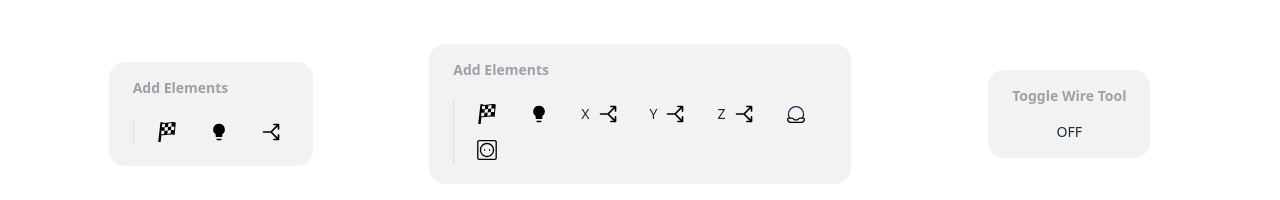
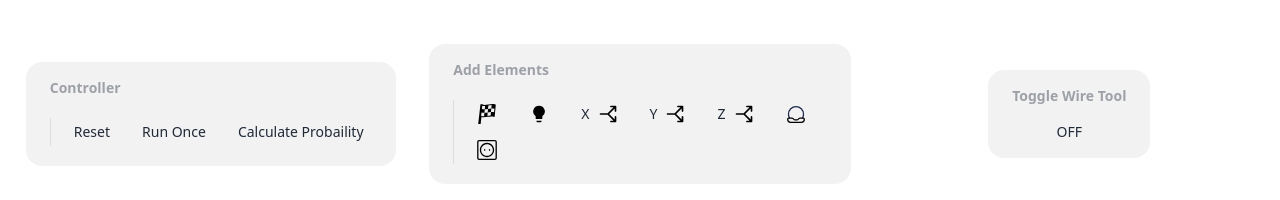
Before and after one commit to AngleSideAngle/Stern-Gerlach-Simulator, a SvelteKit app: page / in a window 1280 px wide. Shown: the part 136-336 px from the top of the page. Built offline with nearby package versions, Linux system fonts and the light colour scheme.

Commit message:
control fixes and removal of dark mode

```diff
--- a/src/routes/+page.svelte
+++ b/src/routes/+page.svelte
@@ -177,105 +177,29 @@
 
     <!-- Menu -->
     <div class="grid md:grid-cols-3 gap-2">
-      <!-- Element Selector -->
+      <!-- Controller -->
       <div class="grid flex-grow place-items-center">
         <ul class="menu bg-base-200 w-70 rounded-box">
           <li>
-            <h2 class="menu-title">Add Elements</h2>
+            <h2 class="menu-title">Controller</h2>
             <ul class="menu menu-horizontal bg-base-200 rounded-box">
               <li>
+                <button on:click={reset}>
+                  Reset
+                </button>
+              </li>
+              <li>
                 <button
-                  on:click={() => {
-                    (toggledElementType = new Ender()), (isWireToggled = false);
-                  }}
-                >
-                  <svg
-                    class="h-5 w-5"
-                    version="1.1"
-                    id="_x32_"
-                    xmlns="http://www.w3.org/2000/svg"
-                    xmlns:xlink="http://www.w3.org/1999/xlink"
-                    viewBox="0 0 512 512"
-                    xml:space="preserve"
-                    fill="#000000"
-                    ><g id="SVGRepo_bgCarrier" stroke-width="0"></g><g
-                      id="SVGRepo_tracerCarrier"
-                      stroke-linecap="round"
-                      stroke-linejoin="round"
-                    ></g><g id="SVGRepo_iconCarrier">
-                      <style type="text/css">
-                        .st0 {
-                          fill: #000000;
-                        }
-                      </style>
-                      <g>
-                        <path
-                          class="st0"
-                          d="M282.475,125.865c-2.794,29.678-5.611,59.35-8.413,89.028c27.967-4.862,55.95-9.799,83.629-11.564 c2.802-29.686,5.596-59.35,8.414-89.029C338.426,116.057,310.45,120.987,282.475,125.865z"
-                        ></path>
-                        <path
-                          class="st0"
-                          d="M467.75,10.549h-0.014C443.896,2.81,419.821,0,396.042,0c-35.67,0.015-70.786,6.217-104.91,12.125 c-34.139,5.952-67.324,11.632-98.798,11.617c-14.707,0-29.02-1.318-43.038-4.234l1.446-12.64H88.401L30.86,512h62.334 l20.114-176.543c17.092,3.65,34.23,5.203,51.247,5.203c35.661-0.03,70.778-6.233,104.917-12.14 c34.109-5.945,67.28-11.625,98.752-11.61h0.061c21.007,0,41.243,2.476,60.91,8.853l21.886,7.081l2.264-23.795 c8.815-93.209,17.615-186.388,26.438-279.582l0.492-5.286l0.863-9.262L467.75,10.549z M437.943,210.463 c-26.271-7.482-53.11-8.86-80.252-7.134c-2.794,29.535-5.581,59.062-8.383,88.597c-27.581,1.727-55.207,6.49-82.63,11.246 l-0.984,0.197c2.786-29.512,5.573-58.986,8.368-88.476c-27.975,4.854-55.934,9.641-83.591,11.079 c-2.787,29.505-5.559,59.002-8.362,88.499c-5.422,0.296-10.844,0.493-16.228,0.493c-20.364,0-40.35-2.279-59.941-8.05 c1.787-18.819,3.559-37.623,5.339-56.442l3.62-31.754c24.756,6.959,50.035,8.573,75.572,7.254 c2.817-29.701,5.619-59.358,8.436-89.036c-24.969,1.295-49.68-0.265-73.914-6.824l9.943-87.234 c18.516,4.688,37.26,6.558,56.071,6.558c5.392,0,10.799-0.205,16.206-0.485c-2.772,29.33-5.543,58.654-8.307,87.984 c27.626-1.446,55.601-6.218,83.568-11.072c2.772-29.293,5.536-58.578,8.316-87.871c1.038-0.159,2.082-0.348,3.12-0.53 c27.165-4.71,54.087-9.33,80.51-11.034c-2.779,29.285-5.544,58.578-8.316,87.87c27.15-1.718,53.988-0.34,80.26,7.127 C443.57,151.113,440.753,180.784,437.943,210.463z"
-                        ></path>
-                      </g>
-                    </g></svg
-                  >
+                  on:click={()=>{}}>
+                  Run Once
                 </button>
               </li>
               <li>
                 <button
                   on:click={() => {
-                    (toggledElementType = new Detector()),
-                      (isWireToggled = false);
                   }}
                 >
-                  <svg
-                    class="h-5 w-5"
-                    fill="#000000"
-                    viewBox="0 0 24 24"
-                    xmlns="http://www.w3.org/2000/svg"
-                    ><g id="SVGRepo_bgCarrier" stroke-width="0"></g><g
-                      id="SVGRepo_tracerCarrier"
-                      stroke-linecap="round"
-                      stroke-linejoin="round"
-                    ></g><g id="SVGRepo_iconCarrier"
-                      ><title>lightbulb</title><path
-                        d="M12,2A7,7,0,0,0,8,14.74V17a1,1,0,0,0,1,1h6a1,1,0,0,0,1-1V14.74A7,7,0,0,0,12,2ZM9,21a1,1,0,0,0,1,1h4a1,1,0,0,0,1-1V20H9Z"
-                      ></path></g
-                    ></svg
-                  >
-                </button>
-              </li>
-              <li>
-                <button
-                  on:click={() => {
-                    (toggledElementType = new SternGerlachDevice()),
-                      (isWireToggled = false);
-                  }}
-                >
-                  <svg
-                    class="h-5 w-5"
-                    viewBox="0 0 48 48"
-                    xmlns="http://www.w3.org/2000/svg"
-                    fill="#000000"
-                    ><g id="SVGRepo_bgCarrier" stroke-width="0"></g><g
-                      id="SVGRepo_tracerCarrier"
-                      stroke-linecap="round"
-                      stroke-linejoin="round"
-                    ></g><g id="SVGRepo_iconCarrier">
-                      <title>split</title>
-                      <g id="Layer_2" data-name="Layer 2">
-                        <g id="invisible_box" data-name="invisible box">
-                          <rect width="48" height="48" fill="none"></rect>
-                        </g>
-                        <g id="icons_Q2" data-name="icons Q2">
-                          <path
-                            d="M44,17V6a2,2,0,0,0-2-2H31a2,2,0,0,0-2,2h0a2,2,0,0,0,2,2h6.2l-14,14H6a2,2,0,0,0-2,2H4a2,2,0,0,0,2,2H23.2l14,14H31a2,2,0,0,0-2,2h0a2,2,0,0,0,2,2H42a2,2,0,0,0,2-2V31a2,2,0,0,0-2-2h0a2,2,0,0,0-2,2v6.2L26.8,24,40,10.8V17a2,2,0,0,0,2,2h0A2,2,0,0,0,44,17Z"
-                          ></path>
-                        </g>
-                      </g>
-                    </g></svg
-                  >
+                  Calculate Probaility
                 </button>
               </li>
             </ul>
--- a/tailwind.config.js
+++ b/tailwind.config.js
@@ -4,4 +4,8 @@ export default {
     extend: {},
   },
   plugins: [require("daisyui")],
+
+    daisyui: {
+      themes: ["light"],
+    }
 }
```
